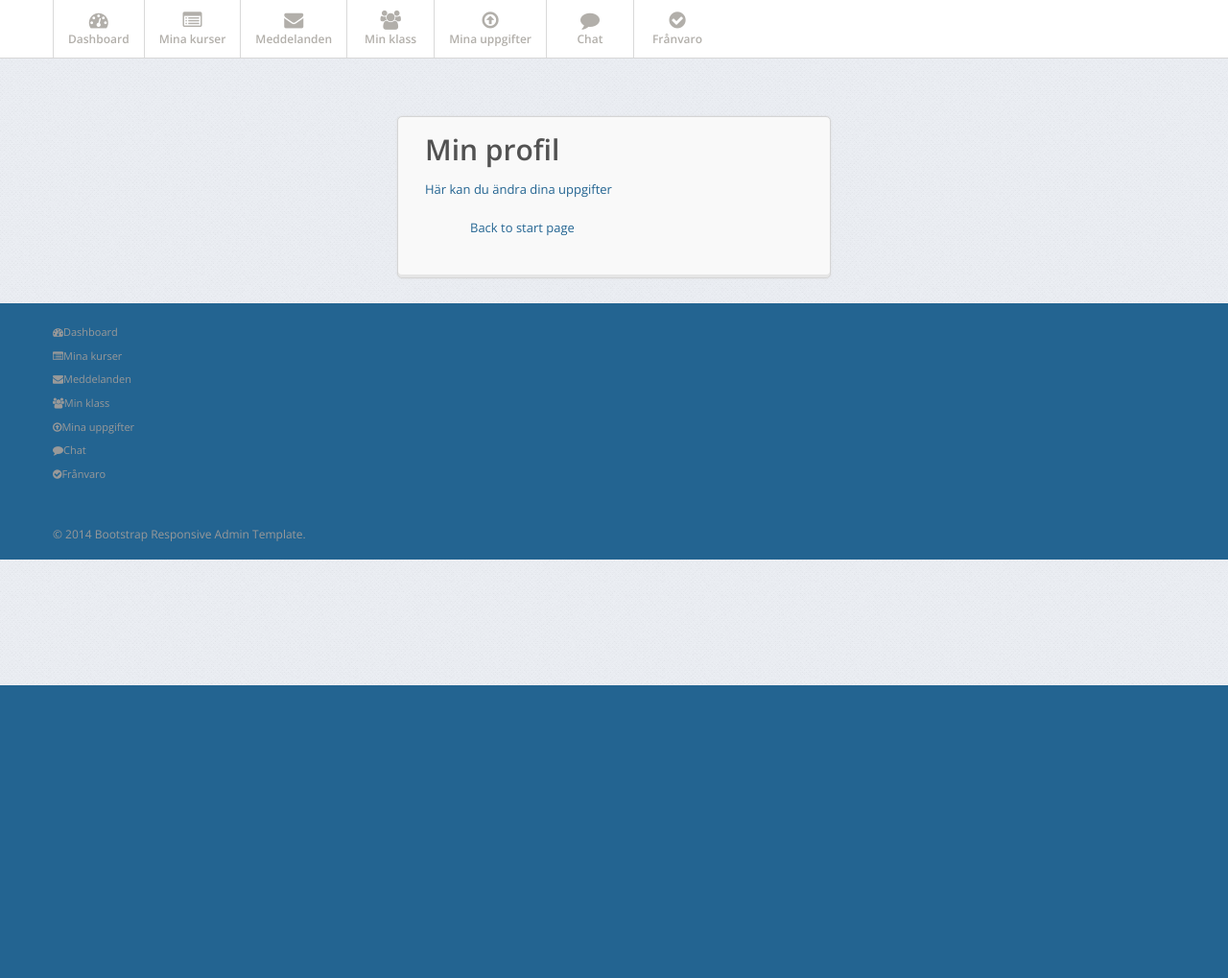
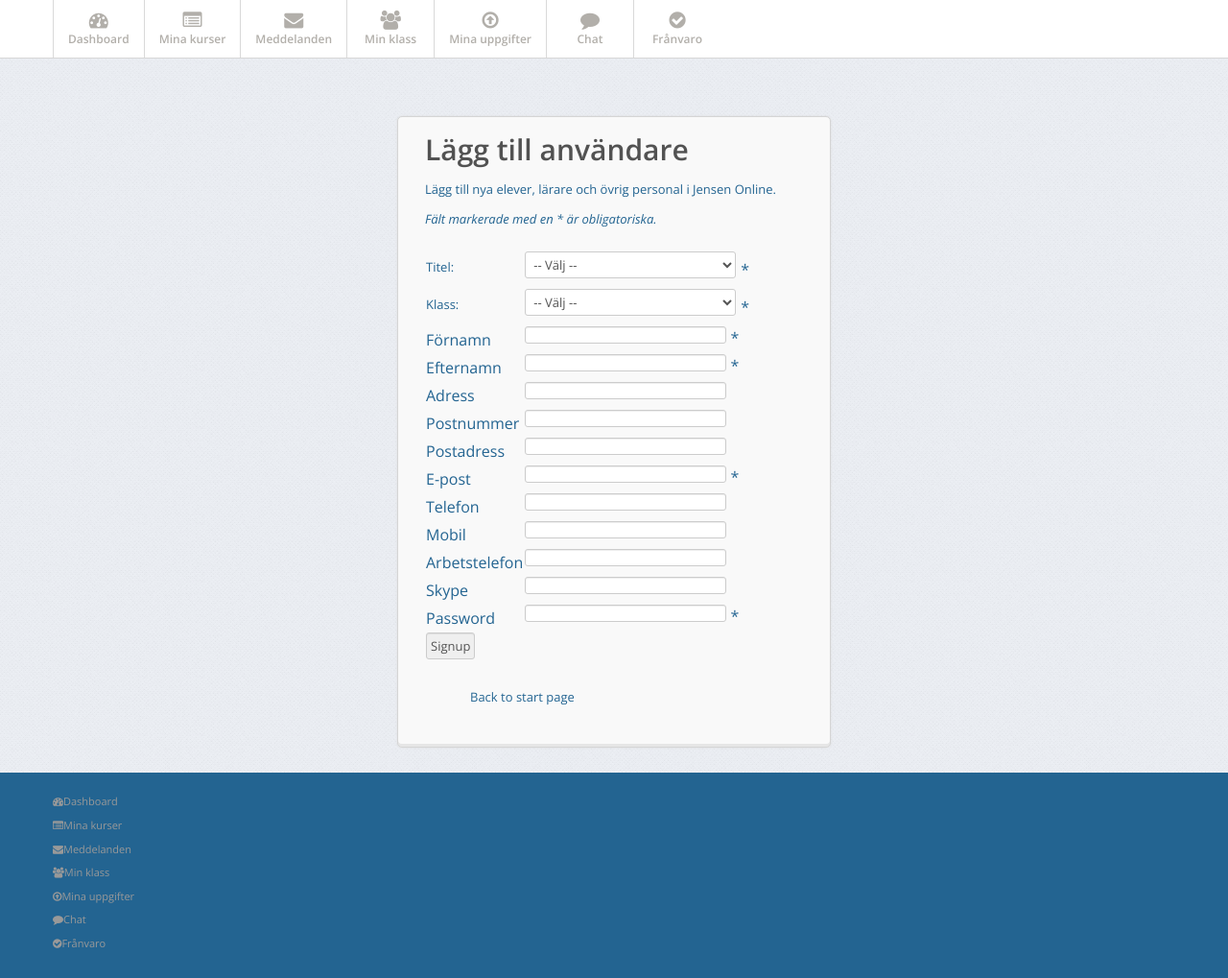
Before and after one commit to vivianareveron/jensenonline, a PHP site: page /signup.php in a window 1280 px wide. Shown: the part 86-1105 px from the top of the page at 96% size. Before the commit the page ends 800 px from the top, so only its background shows below. Run offline with PHP 8.4, Linux system fonts and the light colour scheme; the visitor is signed in with stand-in values (Sample User, id 1); data that the repository does not hold is empty.

Commit message:
full signup form

```diff
--- a/signup.php
+++ b/signup.php
@@ -41,13 +41,147 @@
 include("includes/header.php");
 ?>
 
+
+
+
+
+
 <main>
-
     <div class="main">
     <div class="account-container">
         <div class="content clearfix">
-        <h1>Min profil</h1>
-    <p>Här kan du ändra dina uppgifter</p>
+        <h1>Lägg till användare</h1>
+    <p>Lägg till nya elever, lärare och övrig personal i Jensen Online. </p>
+    <i>Fält markerade med en <span class="error">*</span> är obligatoriska.</i><br /><br />
+
+<?php
+    $firstname = $lastname = $address = $postnumber = $postaddress = $email = $phone = $mobile = $workphone = $skype = $password = "" ;
+	$titleErr = $classErr = $firstErr = $lastErr = $emailErr = $passErr = "";
+
+//Om användaren trycker på "Sign up"-knappen
+if(isset($_POST["submit"])){
+
+		$firstname    = trim($_POST["firstname"]);
+		$lastname     = trim($_POST["lastname"]);
+		$address      = trim($_POST["address"]);
+		$postnumber   = trim($_POST["postnumber"]);
+        $postaddress  = trim($_POST["postaddress"]);
+		$email 	      = trim($_POST["email"]);
+		$phone        = trim($_POST["phone"]);
+		$mobile       = trim($_POST["mobile"]);
+        $workphone    = trim($_POST["workphone"]);
+		$skype        = trim($_POST["skype"]);
+		$password     = trim($_POST["password"]);
+
+
+
+		if (empty($_POST["title"])) {
+			$titleErr = "Title is required";
+		}
+        if (empty($_POST["class"])) {
+			$classErr = "Class is required";
+		}
+        if (empty($_POST["firstname"])) {
+			$firstErr = "Firstname is required";
+		}
+        if (empty($_POST["lastname"])) {
+			$lastErr = "Lastname is required";
+		}
+	    if (empty($_POST["email"])) {
+			$emailErr = "Email is required";
+	    }
+        if (!filter_var($email, FILTER_VALIDATE_EMAIL)) {
+			$emailErr = "Invalid email format";
+		}
+	    if (empty($_POST["password"])) {
+			$passErr = "Password is required";
+	    }
+
+
+	}
+
+?>
+
+<!-- Formulär -->
+<form action="signup.php" method="POST" >
+        <table>
+            <tr>
+                <th><label for="title">Titel: </label></th>
+                <td>
+                <select required name="title" id="title" >
+                    <option value="">-- Välj --</option>
+                    <option value="student">Elev</option>
+                    <option value="staff">Lärare</option>
+                    <option value="admin">Admin</option>
+                </td>
+                <td><span class="error"> * <?php echo $titleErr; ?></span></td>
+            </tr>
+            <tr>
+                <th><label for="class">Klass: </label></th>
+                <td>
+                <select required name="class" id="class">
+                    <option value="">-- Välj --</option>
+                    <option value="cbk">CBK14</option>
+                    <option value="ipk">IPK14</option>
+                    <option value="ptk">PTK14</option>
+                    <option value="wuk">WUK14</option>
+                    <option value="jensen">Jensen</option>
+                </td>
+                <td><span class="error">* <?php echo $classErr; ?></span></td>
+            </tr>
+            <tr>
+                <td>Förnamn </td>
+                <td><input required type="text" name="firstname" value="<?php echo $firstname; ?>"/><span class="error"> * <?php echo $firstErr; ?></span></td>
+            </tr>
+            <tr>
+                <td>Efternamn </td>
+                <td><input required type="text" name="lastname" value="<?php echo $lastname; ?>"/><span class="error"> * <?php echo $lastErr; ?></span></td>
+            </tr>
+            <tr>
+                <td>Adress </td>
+                <td><input type="text" name="address" value="<?php echo $address; ?>"/></td>
+            </tr>
+            <tr>
+                <td>Postnummer </td>
+                <td><input type="text" name="postnumber" value="<?php echo $postnumber; ?>" /></td>
+            </tr>
+            <tr>
+                <td>Postadress </td>
+                <td><input type="text" name="postaddress" value="<?php echo $postaddress; ?>" /></td>
+            </tr>
+            <tr>
+                <td>E-post </td>
+                <td><input required type="email" name="email" value="<?php echo $email; ?>"/><span class="error"> * <?php echo $emailErr; ?></span></td>
+            </tr>
+            <tr>
+                <td>Telefon </td>
+                <td><input type="text" name="phone" value="<?php echo $phone; ?>"/></td>
+            </tr>
+            <tr>
+                <td>Mobil </td>
+                <td><input type="text" name="mobile" value="<?php echo $mobile; ?>"/></td>
+            </tr>
+            <tr>
+                <td>Arbetstelefon </td>
+                <td><input type="text" name="workphone" value="<?php echo $workphone; ?>"/></td>
+            </tr>
+            <tr>
+                <td>Skype </td>
+                <td><input type="text" name="skype" value="<?php echo $skype; ?>"/></td>
+            </tr>
+            <tr>
+                <td>Password </td>
+                <td><input required type="password" name="password" value="<?php echo $password; ?>" /><span class="error"> * <?php echo $passErr; ?></span></td>
+            </tr>
+
+            <tr>
+                <td><input type="submit" name="submit" value="Signup" /></td>
+            </tr>
+
+        </table>
+    </form>
+
+
 
 
 
```
